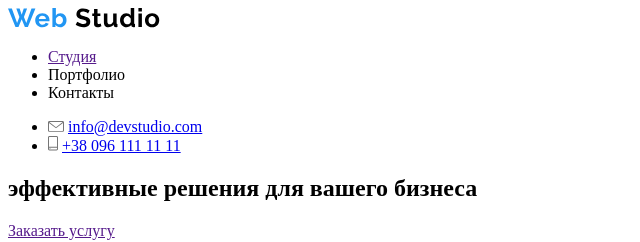
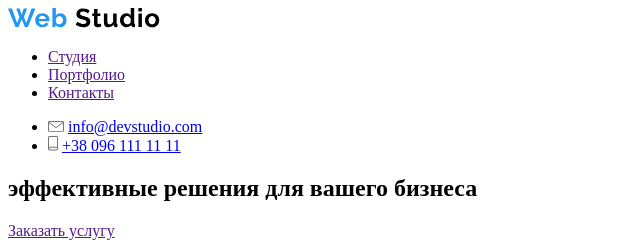
Before and after one commit to ingvar1802/goit-markup-hw-01, a plain HTML site: page index.html in a window 1280 px wide. Shown: the top 242 px of the page, 0-640 px from the left. Drawn offline with Linux system fonts and the light colour scheme.

Commit message:
Изменен header

```diff
--- a/index.html
+++ b/index.html
@@ -15,8 +15,8 @@
 
         <ul>
           <li><a href="">Студия</a></li>
-          <li>Портфолио</li>
-          <li>Контакты</li>
+          <li><a href="">Портфолио</a></li>
+          <li><a href="">Контакты</a></li>
         </ul>
       </nav>
       <ul>
```
